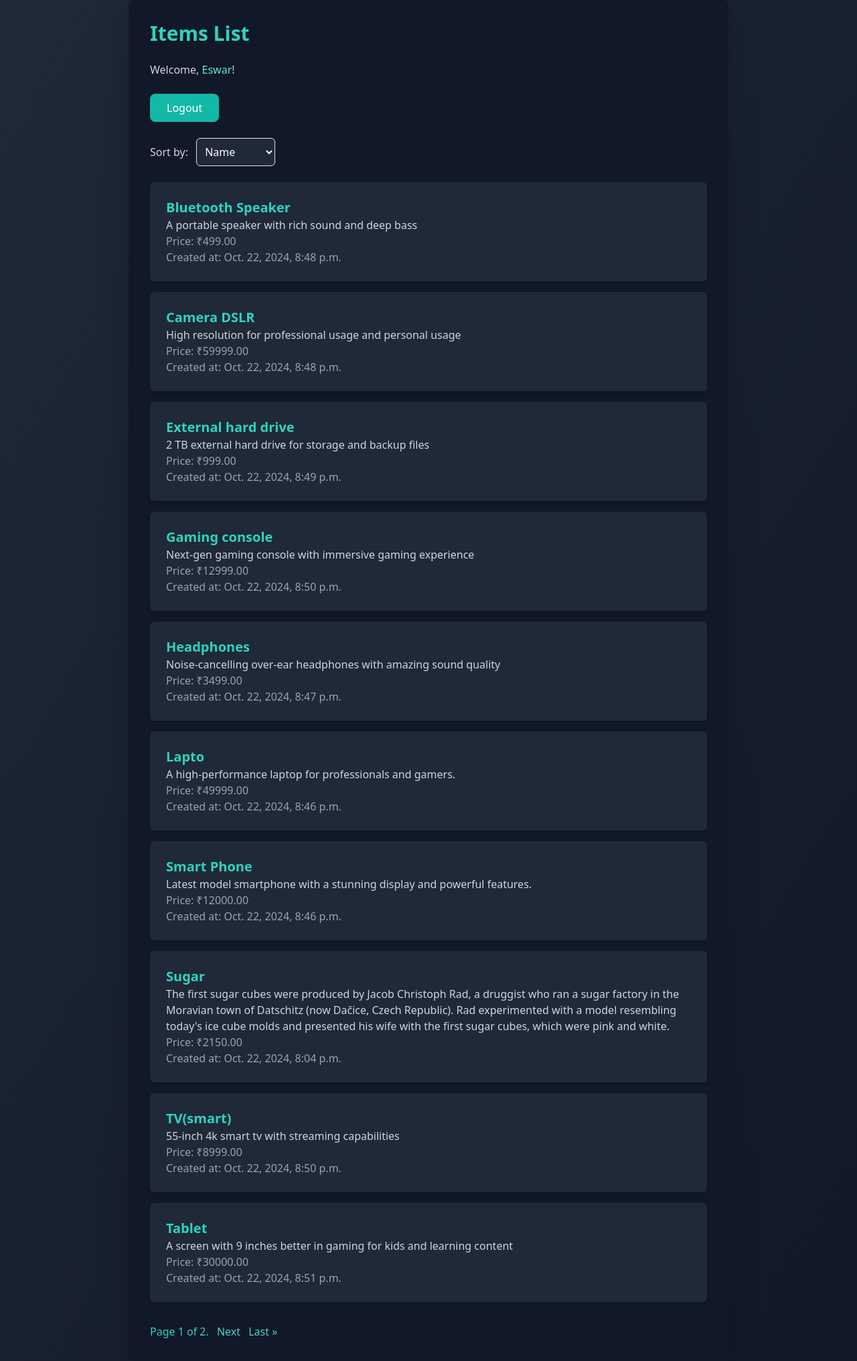
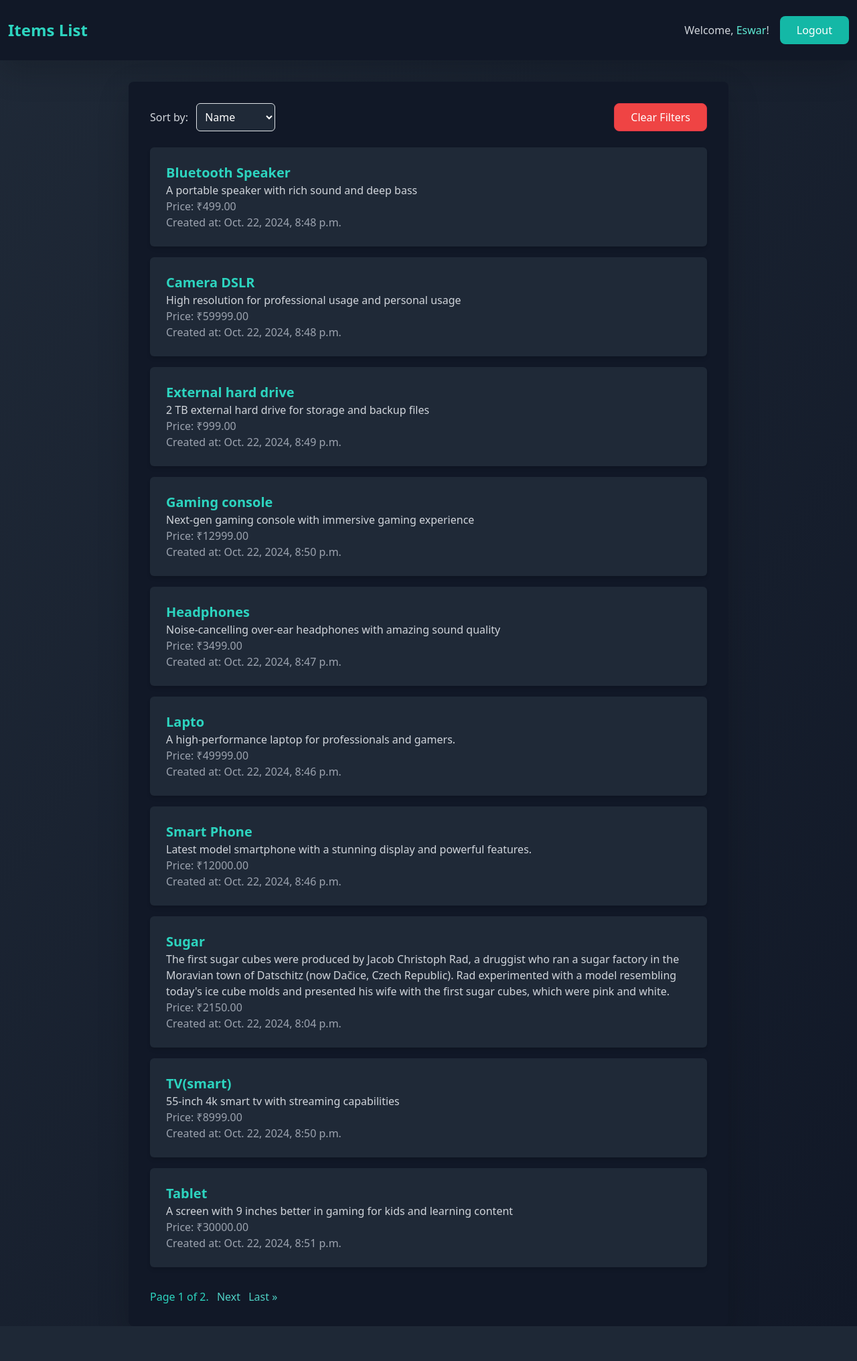
Before and after one commit to Eswar133/Items_storage, a Django app: page / in a window 1280 px wide. Shown: the whole page at 67% size. After the commit the page ends 1980 px from the top, so only its background shows below. Run offline with Django 5.2, Linux system fonts and the light colour scheme; a user stored in the database is signed in; data comes from the database, SQL or seed files in the repository; some libraries are stand-ins or nearby versions.

Commit message:
add navbar and clear filter button

```diff
--- a/items/templates/items/item_list.html
+++ b/items/templates/items/item_list.html
@@ -17,28 +17,41 @@
         }
     </style>
 </head>
-<body class="min-h-screen flex items-center justify-center bg-gradient-to-br from-gray-800 to-gray-900 text-white">
-    <div class="container mx-auto p-8 bg-gray-900 rounded-lg shadow-lg max-w-4xl">
-        <h1 class="text-3xl font-semibold text-teal-400 mb-6">Items List</h1>
+<body class="min-h-screen bg-gradient-to-br from-gray-800 to-gray-900 text-white">
 
-        <p class="mb-4 text-gray-300">Welcome, <span class="text-teal-300">{{ user.username }}</span>!</p>
-
-        <!-- Logout form -->
-        <form method="post" action="{% url 'logout' %}" class="mb-6">
+    <!-- Navbar -->
+    <nav class="bg-gray-900 py-4 shadow-lg">
+        <div class="container mx-auto flex justify-between items-center">
+            <h1 class="text-2xl font-semibold text-teal-400">Items List</h1>
+            <div class="flex items-center space-x-4">
+                <span class="text-gray-300">Welcome, <span class="text-teal-300">{{ user.username }}</span>!</span>
+                <!-- Logout form in navbar -->
+                <form method="post" action="{% url 'logout' %}">
                     {% csrf_token %}
                     <button type="submit" class="btn btn-teal bg-teal-500 text-white rounded-lg hover:bg-teal-600 transition-colors duration-300 px-4 py-2">
                         Logout
                     </button>
                 </form>
+            </div>
+        </div>
+    </nav>
+
+    <div class="container mx-auto p-8 bg-gray-900 rounded-lg shadow-lg max-w-4xl mt-8">
 
         <!-- Sort by form -->
-        <form method="get" class="mb-6">
+        <form method="get" class="mb-6 flex items-center justify-between">
+            <div>
                 <label for="sort_by" class="text-gray-300">Sort by:</label>
                 <select name="sort_by" id="sort_by" onchange="this.form.submit();" class="ml-2 p-2 bg-gray-800 text-white border border-gray-700 rounded-md">
                     <option value="name" {% if sort_by == 'name' %}selected{% endif %}>Name</option>
                     <option value="price" {% if sort_by == 'price' %}selected{% endif %}>Price</option>
                     <option value="created_at" {% if sort_by == 'created_at' %}selected{% endif %}>Created At</option>
                 </select>
+            </div>
+            <!-- Clear button -->
+            <a href="{% url 'item_list' %}" class="btn btn-danger bg-red-500 text-white px-4 py-2 rounded-lg hover:bg-red-600 transition-colors duration-300">
+                Clear Filters
+            </a>
         </form>
 
         <!-- Items list -->
```
Lines whose indentation alone changed are shown as unchanged.
